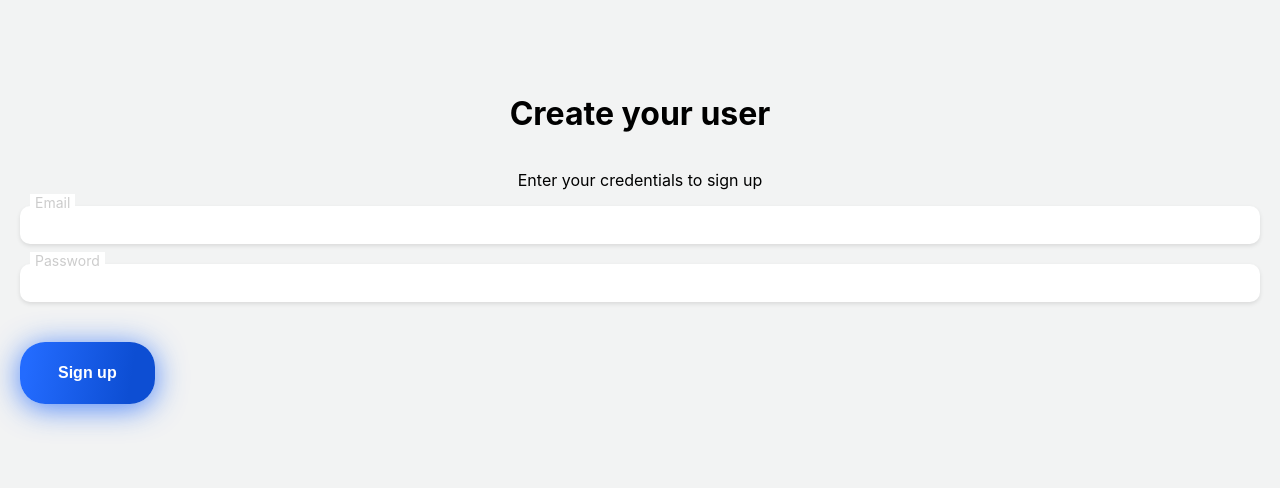
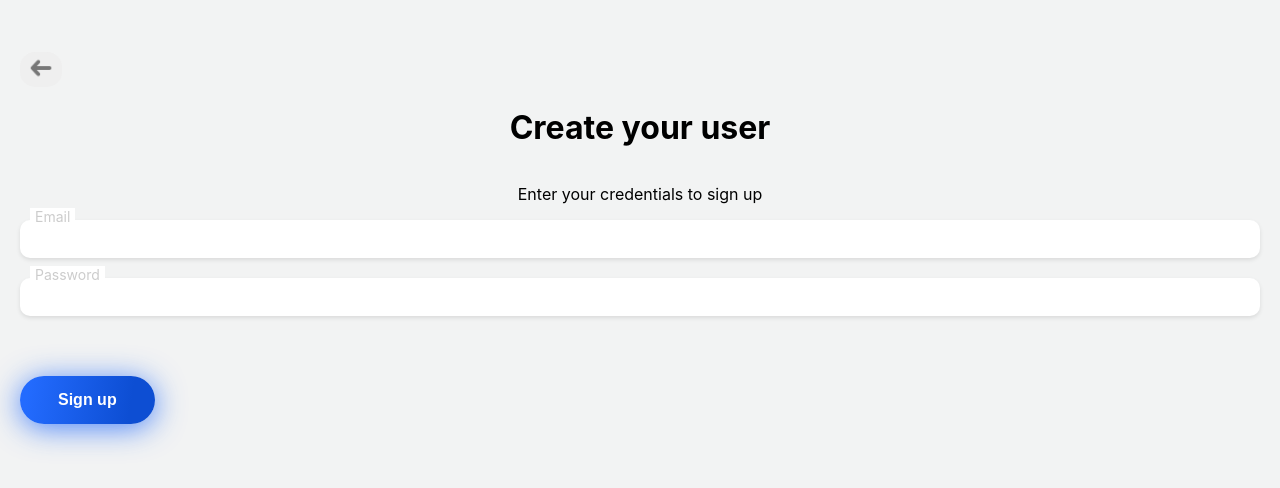
Before and after one commit to cristiantorresfo/app-play-green, a Next.js app: page /sign-up in a window 1280 px wide. Shown: the part 162-650 px from the top of the page. Built offline with nearby package versions, Linux system fonts and the light colour scheme; no server answers; the database is empty.

Commit message:
update and clean code

```diff
--- a/components/History/index.tsx
+++ b/components/History/index.tsx
@@ -32,7 +32,7 @@ export default function History() {
             </Button>
             <h1>History</h1>
             <p>Lorem ipsum dolor sit amet consectetur adipisicing elit. Alias minima exercitationem magnam placeat at fugiat, ad culpa pariatur impedit amet.</p>
-            {data?.sports ? <div>Loading...</div>
+            {!data?.sports ? <div>Loading...</div>
                 :
                 <BoxHistoryLikes>
                     {userData?.[0]?.favorites?.length > 0 &&
--- a/components/History/styles.ts
+++ b/components/History/styles.ts
@@ -27,6 +27,6 @@ export const Button = styled.button`
 
 export const BoxHistoryLikes = styled.div`
 width: 100%;
-height: 80%;
+height: 58vh;
 overflow: scroll;
 `
--- a/components/Home/styles.ts
+++ b/components/Home/styles.ts
@@ -42,3 +42,7 @@ border-radius: 50%;
 }
   /* object-fit: cover;  */
 `
+export const ConatinerSlide = styled.div`
+height: 100%;
+margin-top:50%;
+`
--- a/components/Login/styles.ts
+++ b/components/Login/styles.ts
@@ -45,7 +45,8 @@ export const Input = styled.input`
 `;
 
 export const Button = styled.button`
-padding: 22px 38px;
+padding: 15px 38px;
+margin-top: 20px;
 background: linear-gradient(99deg, #236BFE 6.69%, #0D4ED3 80.95%);
 box-shadow: 0px 4px 30px rgba(34, 105, 251, 0.8);
 border-radius: 25px;
--- a/components/Signup/SignUp.tsx
+++ b/components/Signup/SignUp.tsx
@@ -1,6 +1,6 @@
 import { useState } from "react";
 import { Button, Input, InputWrapper } from "../Login/styles";
-import { Container, Description, Title } from "./styles";
+import { ButtonBack, Container, Description, Image, Title } from "./styles";
 import { signUp } from '../../lib/firebase'
 import { useRouter } from "next/router";
 
@@ -20,6 +20,9 @@ export function SignUp() {
 
     return (
         <Container>
+            <ButtonBack>
+                <Image src='flecha.png' onClick={() => router.back()} />
+            </ButtonBack>
             <Title>Create your user</Title>
             <Description>Enter your credentials to sign up</Description>
             <form onSubmit={handleSubmit} style={{ width: '100%' }}>
--- a/components/Signup/styles.ts
+++ b/components/Signup/styles.ts
@@ -15,3 +15,19 @@ export const Title = styled.h1`
 export const Description = styled.p`
 
 `
+export const Image = styled.img`
+    width:30px;
+`
+
+export const ButtonBack = styled.button`
+    align-self:flex-start;
+    border-radius: 15px;
+    border:none;
+    cursor: pointer;
+    &:hover{
+        background-color: #D6D6D9;
+    }
+    &:active{
+        background-color: #D6D6D6;
+    }
+`
--- a/lib/firebase.ts
+++ b/lib/firebase.ts
@@ -14,7 +14,6 @@ import {
   signOut, createUserWithEmailAndPassword, signInWithEmailAndPassword, onAuthStateChanged
 } from "firebase/auth";
 
-// const router = useRouter();
 // Your web app's Firebase configuration
 const firebaseConfig = {
     apiKey: "AIzaSyAfPNZjY_GsA-nv1Twrm1JNadQVfTIPnio",
@@ -35,7 +34,6 @@ export const auth = getAuth();
 
 export const provider = new GoogleAuthProvider();
 export const logInWithGoogle = () => signInWithPopup(auth, provider);
-// export const logout = () => signOut(auth);
 
 export const handleSignOut = async (router) => {
     try {
@@ -69,10 +67,8 @@ export const usersCollection = collection(db, "users");
 export async function signUp (email, password, router, setLoading) {
     setLoading(true)
     try {
-      // Crear usuario con email y password
       const { user } = await createUserWithEmailAndPassword(auth, email, password);
 
-      // Agregar datos del usuario a la colección de usuarios en Firestore
       const userData = {
         email: user.email,
         uid:user.uid,
@@ -95,7 +91,6 @@ export async function signUp (email, password, router, setLoading) {
   export async function LogIn (email, password, router, setLoading) {
     setLoading(true)
     try {
-      // Crear usuario con email y password
       const { user } = await signInWithEmailAndPassword(auth, email, password);
       setLoading(false)
       console.log('User logged successfully', user);
```
Also changed, not shown: components/Home/index.tsx (+6 -11 lines), hooks/useFavorites.tsx (deleted, +0 -39 lines).
